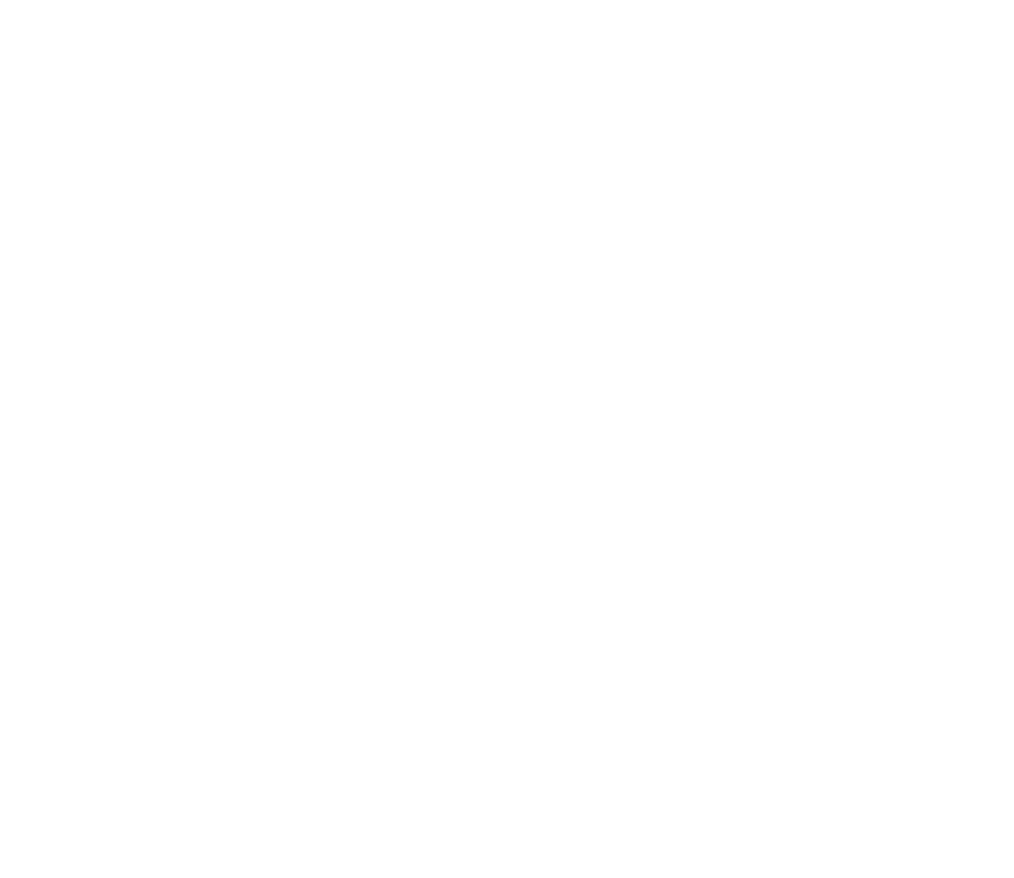
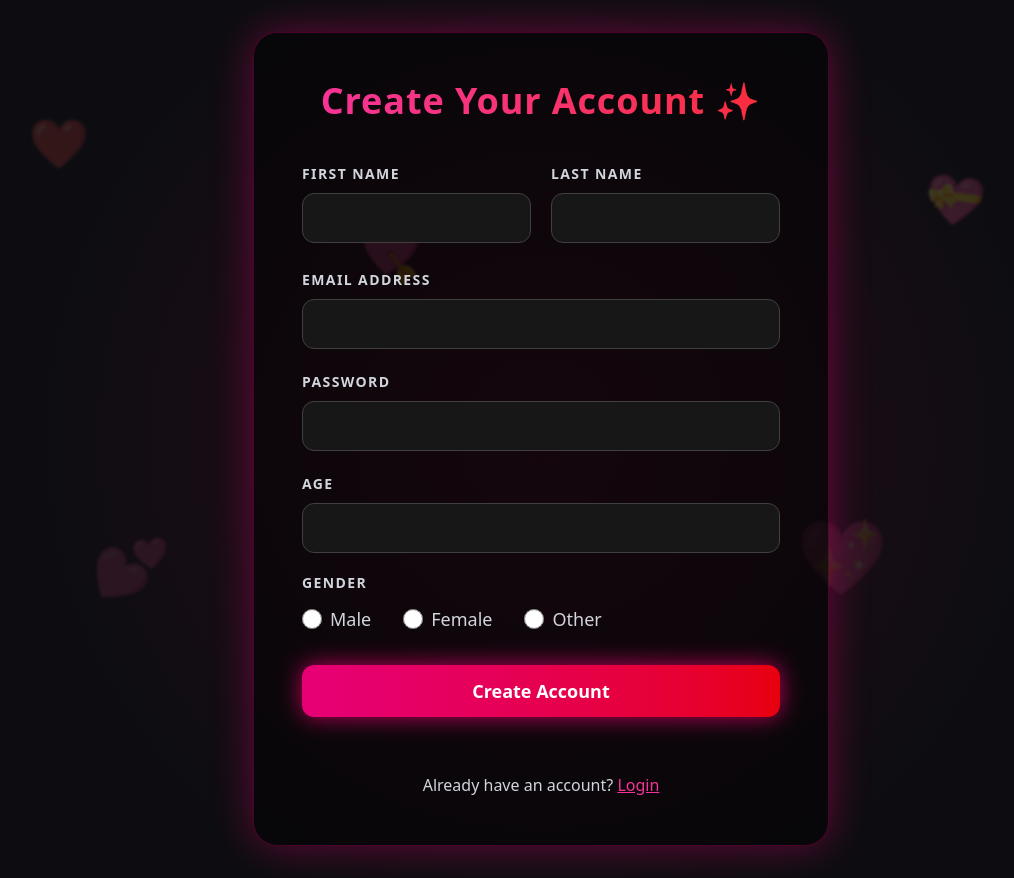
Before and after one commit to SaikatGharami2001/matchmate-frontend, a React (Vite) app: page /signup in a window 1280 px wide. Before the commit this address had no page. Shown: the whole page, without its empty margins (99-1113 px from the left). Before the commit the page ends 800 px from the top, so only its background shows below. Built offline with nearby package versions, Linux system fonts and the light colour scheme.

Commit message:
Update: made the sign up component fully functional

```diff
--- a/src/App.jsx
+++ b/src/App.jsx
@@ -3,7 +3,7 @@ import { BrowserRouter, Routes, Route } from "react-router-dom";
 import Home from "./components/Home";
 import Body from "./components/Body";
 import Login from "./components/Login";
-import Register from "./components/Register";
+import SignUp from "./components/SignUp";
 import Profile from "./components/Profile";
 import About from "./components/About";
 
@@ -15,7 +15,7 @@ function App() {
           <Route path="/" element={<Body />}>
             <Route index element={<Home />} />
             <Route path="login" element={<Login />} />
-            <Route path="register" element={<Register />} />
+            <Route path="signup" element={<SignUp />} />
             <Route path="profile" element={<Profile />} />
             <Route path="about" element={<About />} />
           </Route>
--- a/src/components/Body.jsx
+++ b/src/components/Body.jsx
@@ -7,7 +7,7 @@ const Body = () => {
   const location = useLocation();
 
   // All routes that should hide navbar + footer
-  const fullScreenPages = ["/", "/login", "/register", "/about"];
+  const fullScreenPages = ["/", "/login", "/signup", "/about"];
   const hideLayout = fullScreenPages.includes(location.pathname);
 
   return (
--- a/src/components/Login.jsx
+++ b/src/components/Login.jsx
@@ -95,13 +95,13 @@ const Login = () => {
         {/* ERROR MESSAGE HERE */}
 
         {successMessage && (
-          <p className="text-center mt-4 text-green-400 font-semibold animate-fade-in">
+          <p className="text-center mt-4 text-green-400 font-semibold tracking-wide animate-fade-in">
             {successMessage}
           </p>
         )}
 
         {errorMessage && (
-          <p className="text-center mt-2 text-red-400 font-semibold animate-fade-in">
+          <p className="text-center mt-2 text-red-400 font-semibold tracking-wide animate-fade-in">
             {errorMessage}
           </p>
         )}
@@ -109,10 +109,10 @@ const Login = () => {
         <p className="text-center text-sm text-gray-300 mt-6">
           Don’t have an account?{" "}
           <Link
-            to="/register"
+            to="/signup"
             className="text-pink-500 font-semibold hover:text-red-500 transition-all"
           >
-            Register
+            Sign Up
           </Link>
         </p>
       </div>
--- a/src/components/Register.jsx
+++ b/src/components/SignUp.jsx
@@ -2,28 +2,51 @@ import { useState } from "react";
 import axios from "axios";
 import { useNavigate } from "react-router-dom";
 
-const Register = () => {
+const SignUp = () => {
   const [firstName, setFirstName] = useState("");
   const [lastName, setLastName] = useState("");
-  const [emailAddress, setEmailAddress] = useState("");
+  const [email, setEmail] = useState("");
   const [password, setPassword] = useState("");
   const [age, setAge] = useState("");
   const [gender, setGender] = useState("");
+
+  const [successMessage, setSuccessMessage] = useState("");
+  const [errorMessage, setErrorMessage] = useState("");
   const navigate = useNavigate();
 
-  const handleRegister = async () => {
+  const handleSignUp = async () => {
     try {
-      const res = await axios.post("http://localhost:1111/register", {
+      if (!firstName || !lastName || !email || !password || !age || !gender) {
+        setErrorMessage("Please fill all fields");
+        return;
+      }
+
+      setSuccessMessage("");
+      setErrorMessage("");
+
+      const res = await axios.post("http://localhost:1111/signup", {
         firstName,
         lastName,
-        emailAddress,
+        email,
         password,
         age,
         gender,
       });
-      console.log(res.data);
+
+      setSuccessMessage(res.data.Message + " 🎉 Redirecting...");
+
+      setTimeout(() => {
+        navigate("/login");
+      }, 2500);
+
+      setFirstName("");
+      setLastName("");
+      setEmail("");
+      setPassword("");
+      setAge("");
+      setGender("");
     } catch (err) {
-      console.log(err);
+      setErrorMessage(err.response?.data?.Message || "Something went wrong");
     }
   };
 
@@ -44,7 +67,6 @@ const Register = () => {
         <h2 className="text-4xl font-extrabold text-center tracking-wide mb-10 bg-gradient-to-r from-pink-500 to-red-500 bg-clip-text text-transparent">
           Create Your Account ✨
         </h2>
-
         {/* FORM GRID */}
         <div className="grid grid-cols-2 gap-5 mb-6">
           <div>
@@ -73,7 +95,6 @@ const Register = () => {
             />
           </div>
         </div>
-
         {/* EMAIL */}
         <div className="mb-5">
           <label className="text-sm uppercase text-gray-300 tracking-widest font-semibold">
@@ -81,13 +102,12 @@ const Register = () => {
           </label>
           <input
             type="email"
-            value={emailAddress}
-            onChange={(e) => setEmailAddress(e.target.value)}
+            value={email}
+            onChange={(e) => setEmail(e.target.value)}
             className="mt-2 w-full px-4 py-3 bg-neutral-900 border border-neutral-700 rounded-xl text-base
               focus:border-pink-600 focus:ring-2 focus:ring-pink-600 outline-none"
           />
         </div>
-
         {/* PASSWORD */}
         <div className="mb-5">
           <label className="text-sm uppercase text-gray-300 tracking-widest font-semibold">
@@ -101,7 +121,6 @@ const Register = () => {
               focus:border-red-600 focus:ring-2 focus:ring-red-600 outline-none"
           />
         </div>
-
         {/* AGE */}
         <div className="mb-5">
           <label className="text-sm uppercase text-gray-300 tracking-widest font-semibold">
@@ -115,14 +134,13 @@ const Register = () => {
               focus:border-pink-600 focus:ring-2 focus:ring-pink-600 outline-none"
           />
         </div>
-
         {/* GENDER */}
         <div className="mb-8">
           <label className="text-sm uppercase text-gray-300 tracking-widest font-semibold block mb-3">
             Gender
           </label>
           <div className="flex gap-8 text-lg">
-            {["male", "female", "other"].map((g) => (
+            {["Male", "Female", "Other"].map((g) => (
               <label
                 key={g}
                 className="flex items-center gap-2 cursor-pointer text-gray-300"
@@ -140,18 +158,29 @@ const Register = () => {
             ))}
           </div>
         </div>
-
         {/* BUTTON */}
         <button
-          onClick={handleRegister}
+          onClick={handleSignUp}
           className="w-full py-3 rounded-xl font-bold text-lg
-            bg-gradient-to-r from-pink-600 to-red-600
-            hover:from-red-600 hover:to-pink-600 active:scale-95
-            shadow-[0_0_20px_rgba(255,0,120,0.4)]
-            transition-all"
+          bg-gradient-to-r from-pink-600 to-red-600
+          hover:from-pink-700 hover:to-red-700 active:scale-95
+          transition-all shadow-lg shadow-red-500/30 animate-glow"
         >
           Create Account
         </button>
+
+        <div className="h-6 mt-2">
+          {errorMessage && (
+            <p className="text-center text-red-500 font-semibold animate-fade-in">
+              {errorMessage}
+            </p>
+          )}
+          {successMessage && (
+            <p className="text-center text-green-400 font-semibold animate-fade-in">
+              {successMessage}
+            </p>
+          )}
+        </div>
 
         <p className="mt-6 text-center text-base text-gray-300">
           Already have an account?{" "}
@@ -167,4 +196,4 @@ const Register = () => {
   );
 };
 
-export default Register;
+export default SignUp;
```
